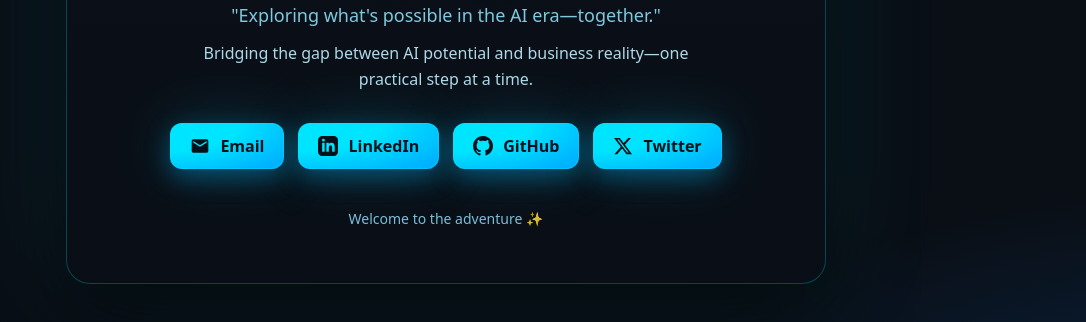
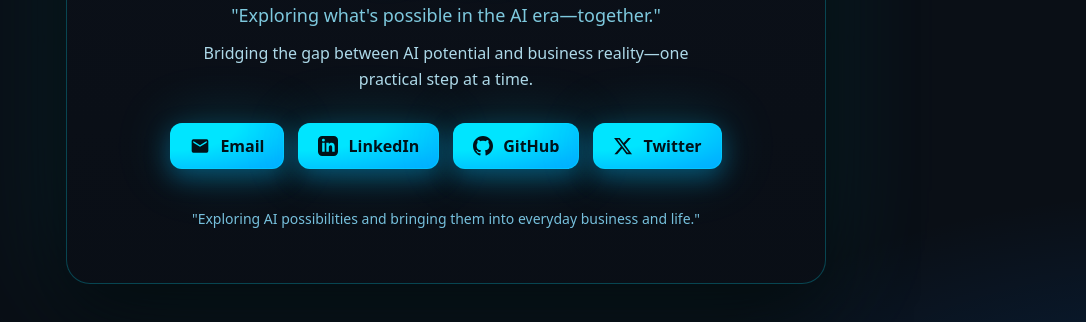
Before and after one commit to Sincx79/mrnut_page, a plain HTML site: page index.html in a window 1280 px wide. Shown: the part 470-792 px from the top of the page, without its empty margins (194-1280 px from the left). Drawn offline with Linux system fonts and the light colour scheme.

Commit message:
Update index.html

```diff
--- a/index.html
+++ b/index.html
@@ -101,7 +101,7 @@
       </a>
     </div>
 
-    <p class="footer">Welcome to the adventure ✨</p>
+    <p class="footer">"Exploring AI possibilities and bringing them into everyday business and life."</p>
   </div>
 </body>
 </html>
```
